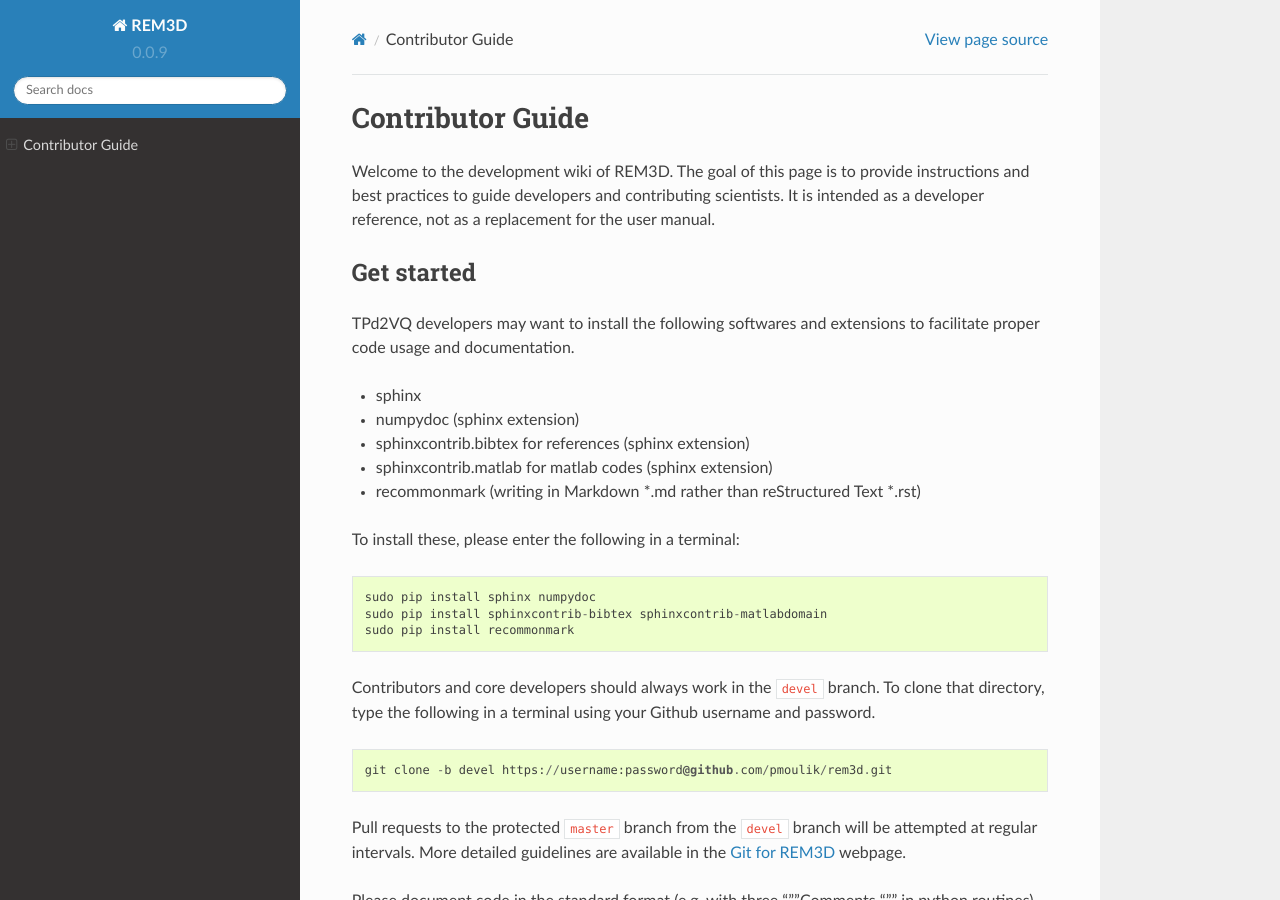
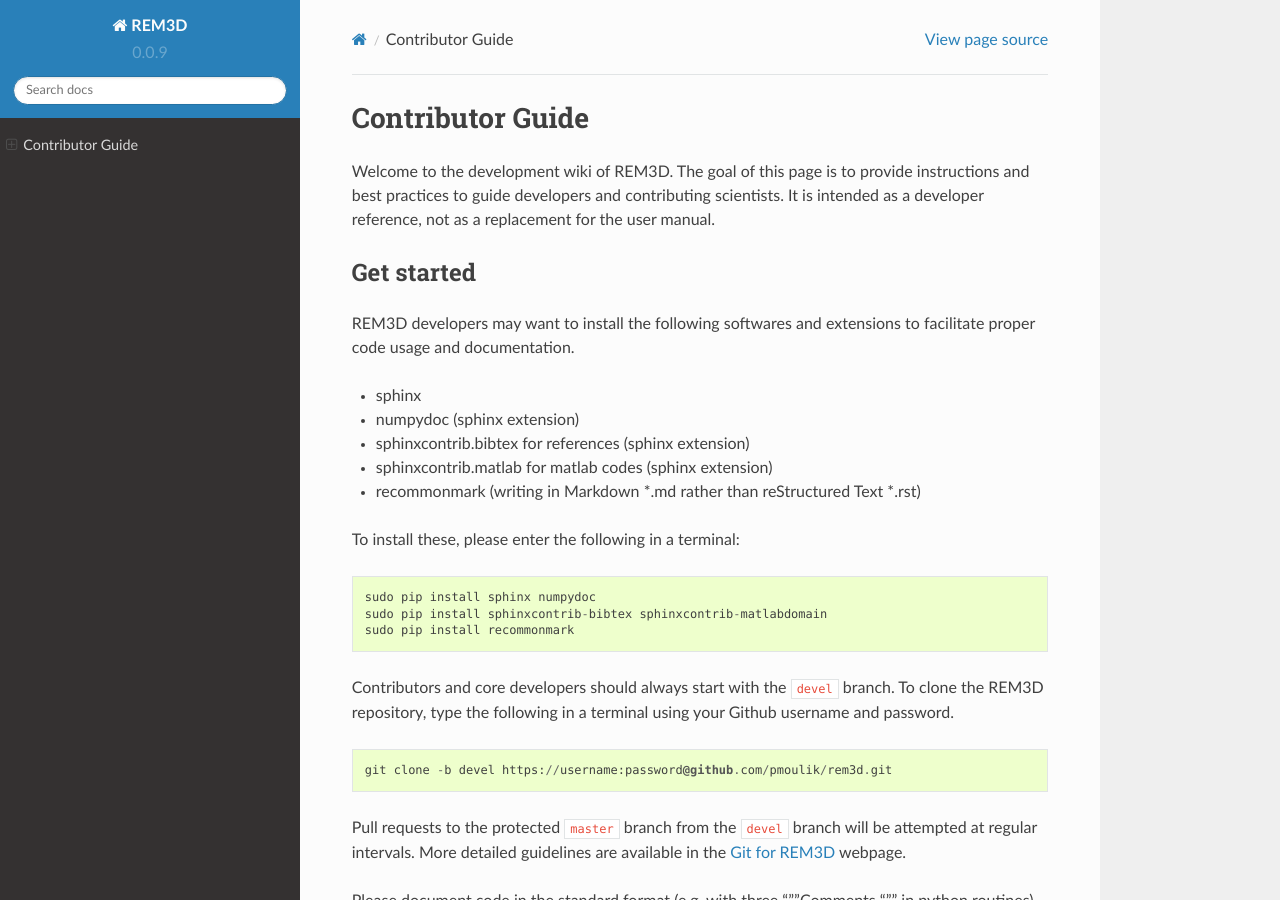
Before and after one commit to globalseismology/avni, a Sphinx documentation site: the page built from docs/contributing.md, in a window 1280 px wide and 900 px high. Built offline with Sphinx 7.4.7 and the Read the Docs theme 2.0.0, drawn with Linux system fonts in a browser that asks for light colours.

Commit message:
Updated text for readme and contributing

````diff
--- a/docs/contributing.md
+++ b/docs/contributing.md
@@ -7,7 +7,7 @@
 Get started
 -----------
 
-TPd2VQ developers may want to install the following softwares and extensions to facilitate proper code usage and documentation.
+REM3D developers may want to install the following softwares and extensions to facilitate proper code usage and documentation.
 * sphinx
 * numpydoc (sphinx extension)
 * sphinxcontrib.bibtex for references (sphinx extension)
@@ -21,7 +21,7 @@
 sudo pip install recommonmark
 ```
 
-Contributors and core developers should always work in the `devel` branch. To clone that directory, type the following in a terminal using your Github username and password.
+Contributors and core developers should always start with the `devel` branch. To clone the REM3D repository, type the following in a terminal using your Github username and password.
 ```
 git clone -b devel https://username:password@github.com/pmoulik/rem3d.git
 ```
@@ -38,6 +38,4 @@
 
 - [Best Practices](best_practices.md):  Accepted conventions for REM3D development are described here.  To create a product that is maintainable over the long term, it is important that contributing scientists follow these conventions.
 
-
-
 - [Versioning Conventions](versioning_conventions.md):  The conventions behind REM3D's version numbering system are explained here.
--- a/setup.py
+++ b/setup.py
@@ -134,6 +134,9 @@
                 author_email='pritwiraj.moulik@gmail.com',
                 license='GPL',
                 packages = packagelist,
+                install_requires=['fortranformat','joblib','progressbar',
+                'requests','future','msgpack','argparse'],
+                data_files=[('rem3d', ['README.md'])],
                 ext_modules = extf,
                 keywords = ['earth-science','earth-observation','earthquake',
                 'earth','earthquake-data','geology','geophysics',
````
Also changed, not shown: README.md (+13 -12 lines).
